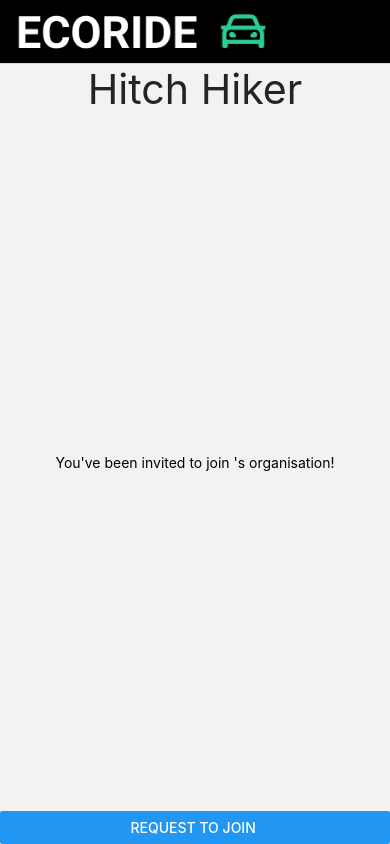
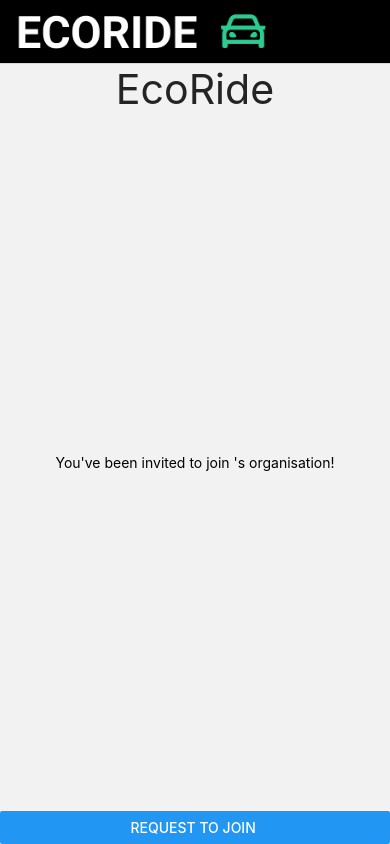
Before and after one commit to Lexicon-Digital/hackathon-ecoride, a React Native app in the folder HitchHiker/: screen / in a window 390 px wide. Built offline with nearby package versions, Linux system fonts and the light colour scheme.

Commit message:
fixing up org name

```diff
--- a/HitchHiker/App.tsx
+++ b/HitchHiker/App.tsx
@@ -8,7 +8,7 @@
  * @format
  */
 
-import React from 'react';
+import React, { useEffect } from 'react'
 import {
   StatusBar,
   StyleSheet,
@@ -19,6 +19,7 @@ import {
 
 import { Colors } from 'react-native/Libraries/NewAppScreen';
 import { Navigation } from './components/Navigation/Navigation'
+import { storeData } from './utils/AsyncStorage'
 
 const Section: React.FC<{
   title: string;
@@ -50,6 +51,12 @@ const Section: React.FC<{
 
 const App = () => {
   const isDarkMode = useColorScheme() === 'dark';
+  useEffect(() => {
+      (async() => {
+await          storeData('joinOrganisation', "Lexicon Digital")
+
+      })()
+  }, [])
 
   return (
     <>
--- a/HitchHiker/views/JoinOrganisation/JoinOrganisation.tsx
+++ b/HitchHiker/views/JoinOrganisation/JoinOrganisation.tsx
@@ -38,7 +38,7 @@ export const JoinOrganisation: React.VFC<JoinOrganisationProps> = ({ organisatio
 
     return (
         <SafeAreaView style={styles.joinOrg}>
-            <RNEText h1 style={styles.title}>Hitch Hiker</RNEText>
+            <RNEText h1 style={styles.title}>EcoRide</RNEText>
             <Text style={styles.inviteMessage}>You've been invited to join {organisationName}'s organisation!</Text>
             <View>
                 {isLoading && <LinearProgress />}
```
